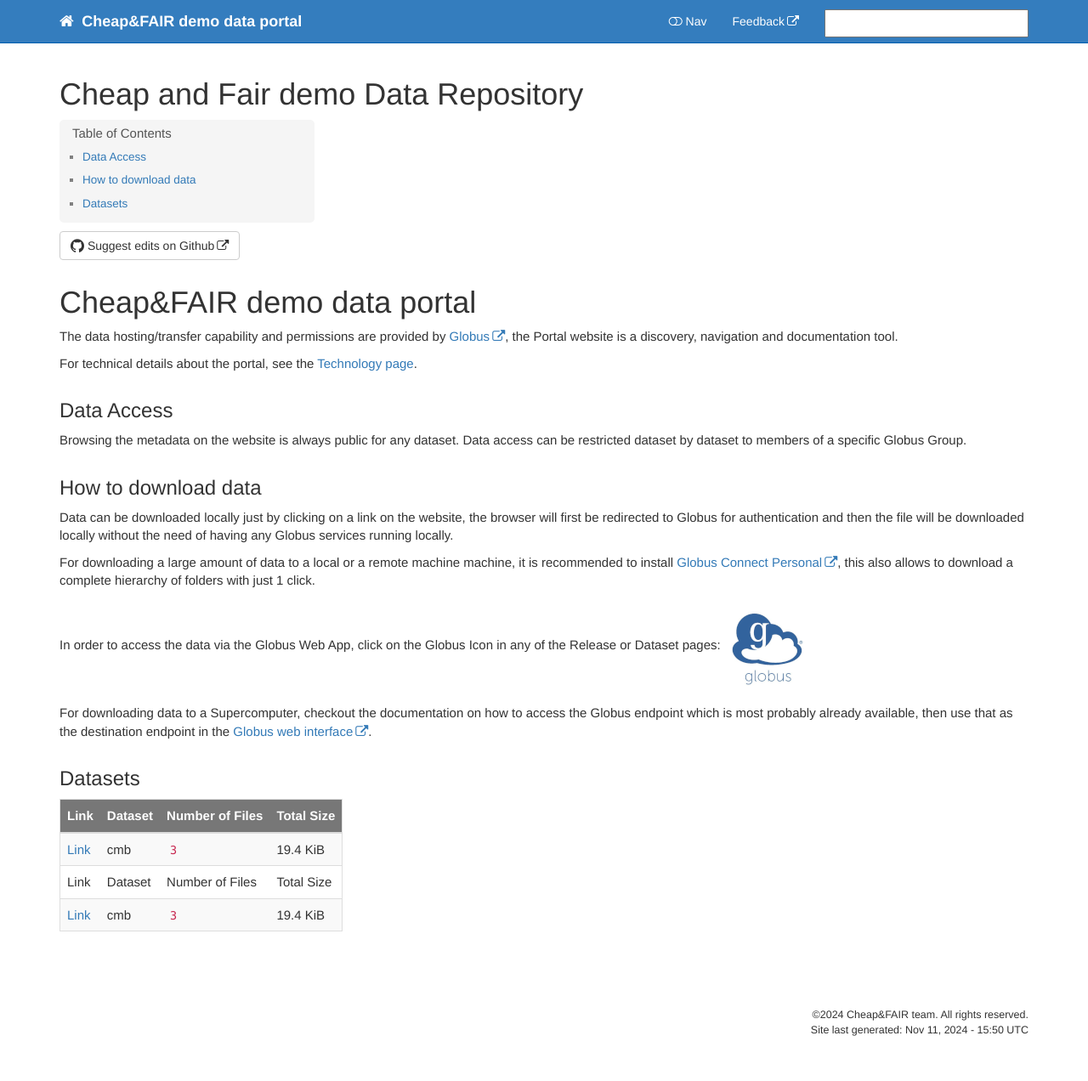
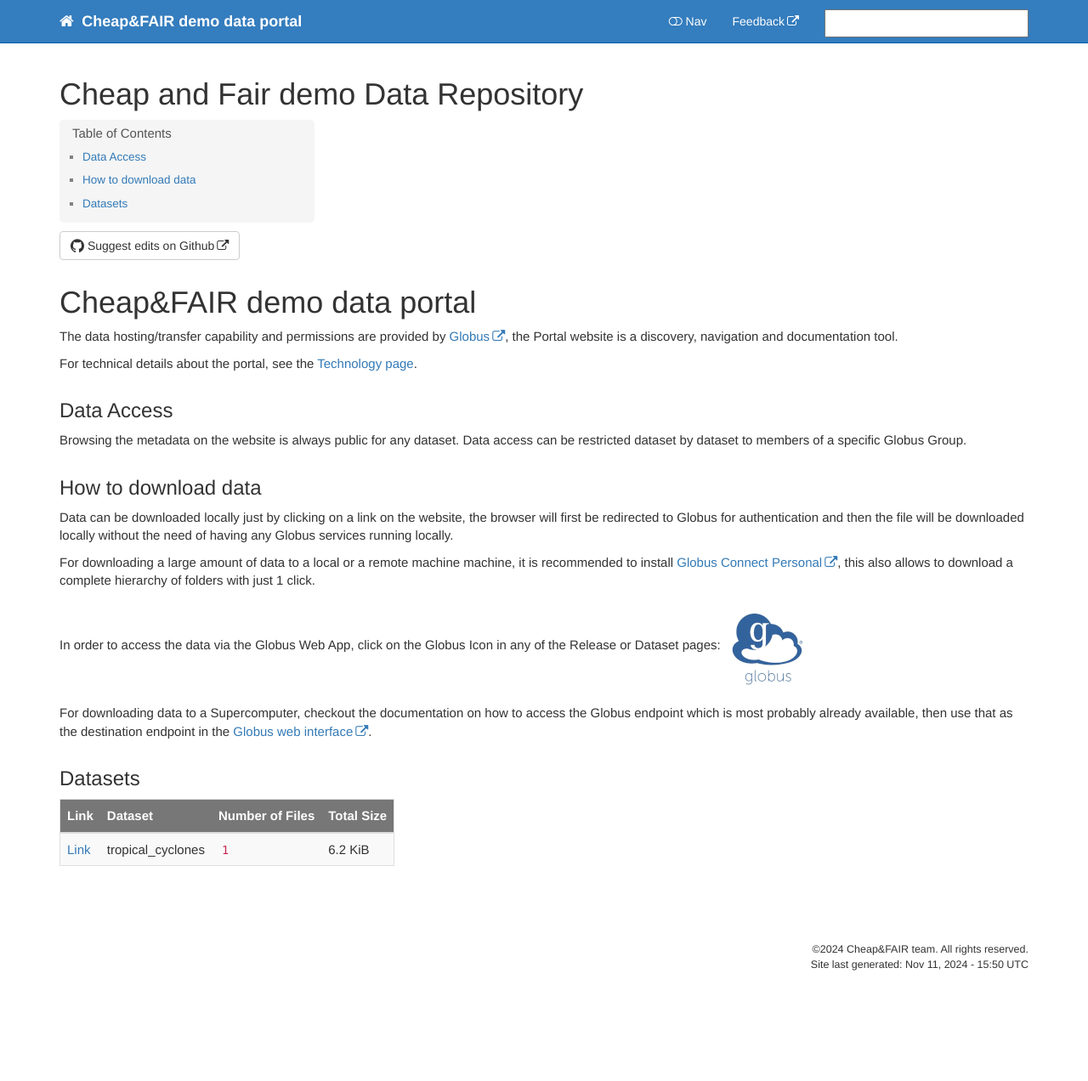
Before and after one commit to wmobley/Setx-Repo, a Jekyll site: the page built from index.md, in a window 1280 px wide. Shown: the whole page at 85% size. Built offline with Jekyll 4.4.1, drawn with Linux system fonts in a browser that asks for light colours; comment, search, counter and statistics services are not loaded; after the commit the page ends 1195 px from its top, so only the background shows below that.

Commit message:
Update to Handle Cyclones

```diff
--- a/create_markdown.py
+++ b/create_markdown.py
@@ -10,7 +10,7 @@ config = toml.load("config.toml")
 # The portal can support multiple data releases, each including datasets
 RELEASE_NAME = "index"
 
-dsets = ["cmb",]
+dsets = ["tropical_cyclones",]
 
 
 # from https://stackoverflow.com/questions/1094841/get-human-readable-version-of-file-size
--- a/index.md
+++ b/index.md
@@ -28,9 +28,6 @@ For downloading data to a Supercomputer, checkout the documentation on how to ac
 
 ## Datasets
 
-|          Link          | Dataset | Number of Files | Total Size |
-| ---------------------- | ------- | --------------- | ---------- |
-| [Link](index-cmb.html) | cmb     | `3`             | 19.4 KiB   |
-|          Link          | Dataset | Number of Files | Total Size |
-| ---------------------- | ------- | --------------- | ---------- |
-| [Link](index-cmb.html) | cmb     | `3`             | 19.4 KiB   |
+|                 Link                 |      Dataset      | Number of Files | Total Size |
+| ------------------------------------ | ----------------- | --------------- | ---------- |
+| [Link](index-tropical_cyclones.html) | tropical_cyclones | `1`             | 6.2 KiB    |
```
